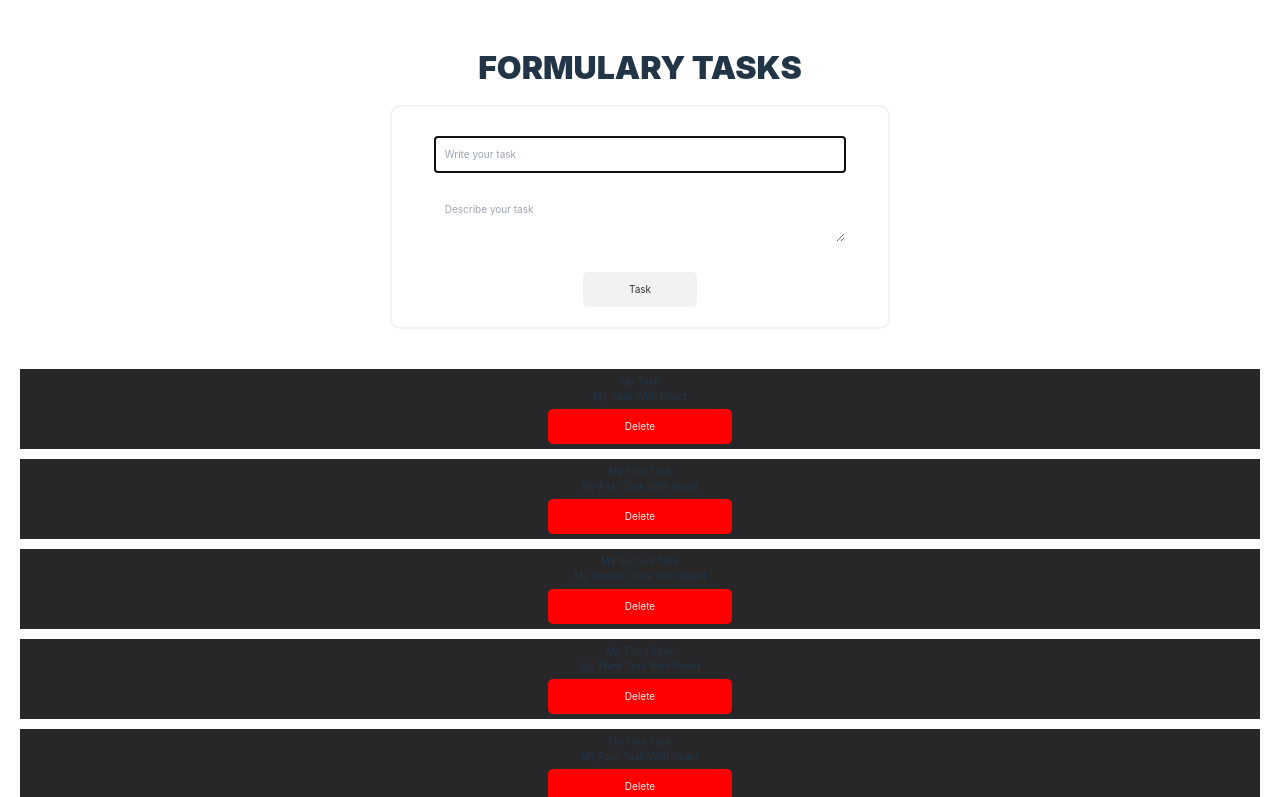
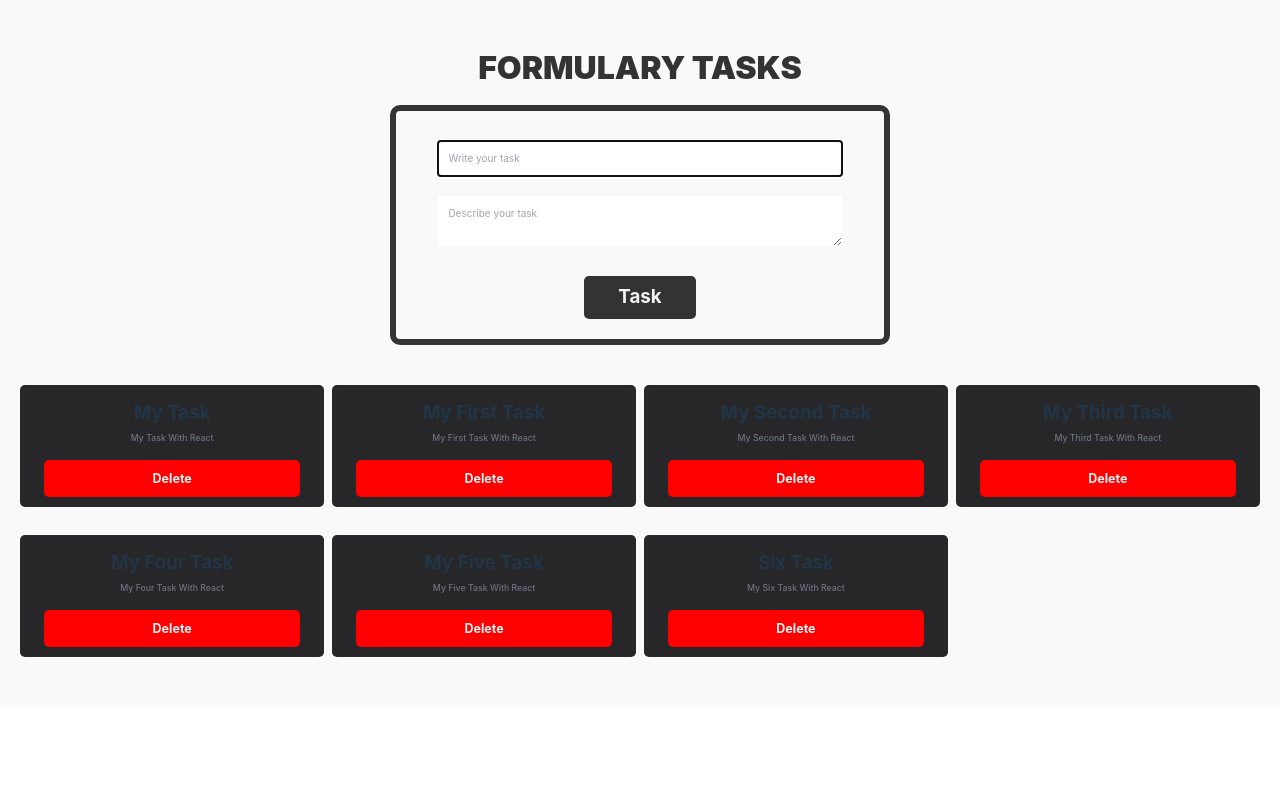
Before and after one commit to Christiano0407/react_init, a React (Vite) app in the folder react_init/: page / in a window 1280 px wide. Shown: the top 797 px of the page. Built offline with nearby package versions, Linux system fonts and the light colour scheme.

Commit message:
new design with Tailwind CSS

```diff
--- a/react_init/src/index.css
+++ b/react_init/src/index.css
@@ -51,6 +51,7 @@ img {
 body {
   width: 100%;
   /*  min-height: 100vh; */
+  background: #f9f9f9;
 }
 
 h1 {
--- a/react_init/src/oneApp/components/FormTask.jsx
+++ b/react_init/src/oneApp/components/FormTask.jsx
@@ -42,7 +42,7 @@ export const FormTask = () => {
             }}
             value={description}
           ></textarea>
-          <button className="btn-form">Task</button>
+          <button className="btn-form font-bold text-3xl">Task</button>
         </form>
       </section>
     </>
--- a/react_init/src/oneApp/components/TaskCards.jsx
+++ b/react_init/src/oneApp/components/TaskCards.jsx
@@ -10,11 +10,11 @@ import "../src/css/taskList.css";
 export const TaskCards = ({ task }) => {
   const { deleteTask } = useContext(someContext);
   return (
-    <div className="task-card bg-zinc-800 text-center ">
-      <h2>{task.title}</h2>
-      <p>{task.description}</p>
+    <div className="task-card bg-zinc-800 text-center rounded-lg ">
+      <h2 className="font-bold text-3xl my-3">{task.title}</h2>
+      <p className="font-medium  text-sm text-gray-500">{task.description}</p>
       <button
-        className="btn-form delete"
+        className="btn-form delete font-bold text-xl hover:bg-red-950 border-l-orange-950 text-red-700"
         onClick={() => {
           deleteTask(task.id);
         }}
--- a/react_init/src/oneApp/components/TasksList.jsx
+++ b/react_init/src/oneApp/components/TasksList.jsx
@@ -14,7 +14,7 @@ function TasksList() {
     return <h1>This task no exist</h1>;
   }
   return (
-    <div className="list-plus">
+    <div className="list-plus grid grid-cols-4 gap-3 grid-flow-row ">
       {tasks.map((task) => (
         <TaskCards key={task.id} task={task} />
       ))}
--- a/react_init/src/oneApp/src/css/taskList.css
+++ b/react_init/src/oneApp/src/css/taskList.css
@@ -8,7 +8,7 @@
 }
 .form-task {
   width: 500px;
-  border: 2px solid #f2f2f2;
+  border: 6px solid #333;
   border-radius: 1rem;
   padding: 2rem;
   display: flex;
@@ -26,14 +26,14 @@
   outline: none;
   border: none;
   border-radius: 0.5rem;
-  background-color: #f2f2f2;
-  color: #333;
+  background-color: #333;
+  color: #f2f2f2;
 }
 .delete {
   background-color: red;
   color: #f2f2f2;
-  margin-top: 0.5rem;
-  width: 15%;
+  margin-top: 1.5rem;
+  width: 90%;
 }
 .delete:active {
   transform: scale(0.9);
@@ -44,7 +44,8 @@
 }
 .task-card {
   margin: 1rem auto;
-  padding: 0.5rem;
+  padding: 1rem;
+  width: 100%;
 }
 textarea {
   width: 90%;
@@ -57,4 +58,5 @@ textarea {
   margin: 1rem auto;
   font-weight: 900;
   text-transform: uppercase;
+  color: #333;
 }
```
